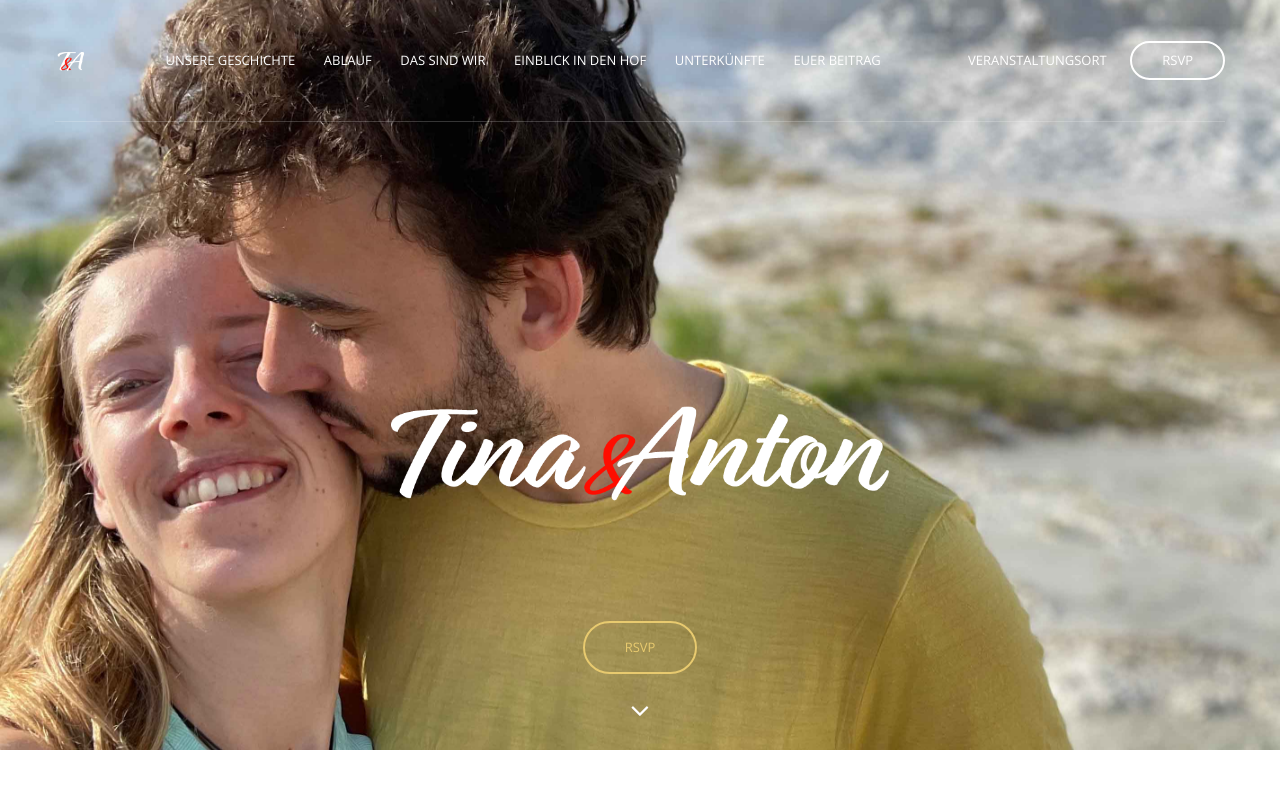
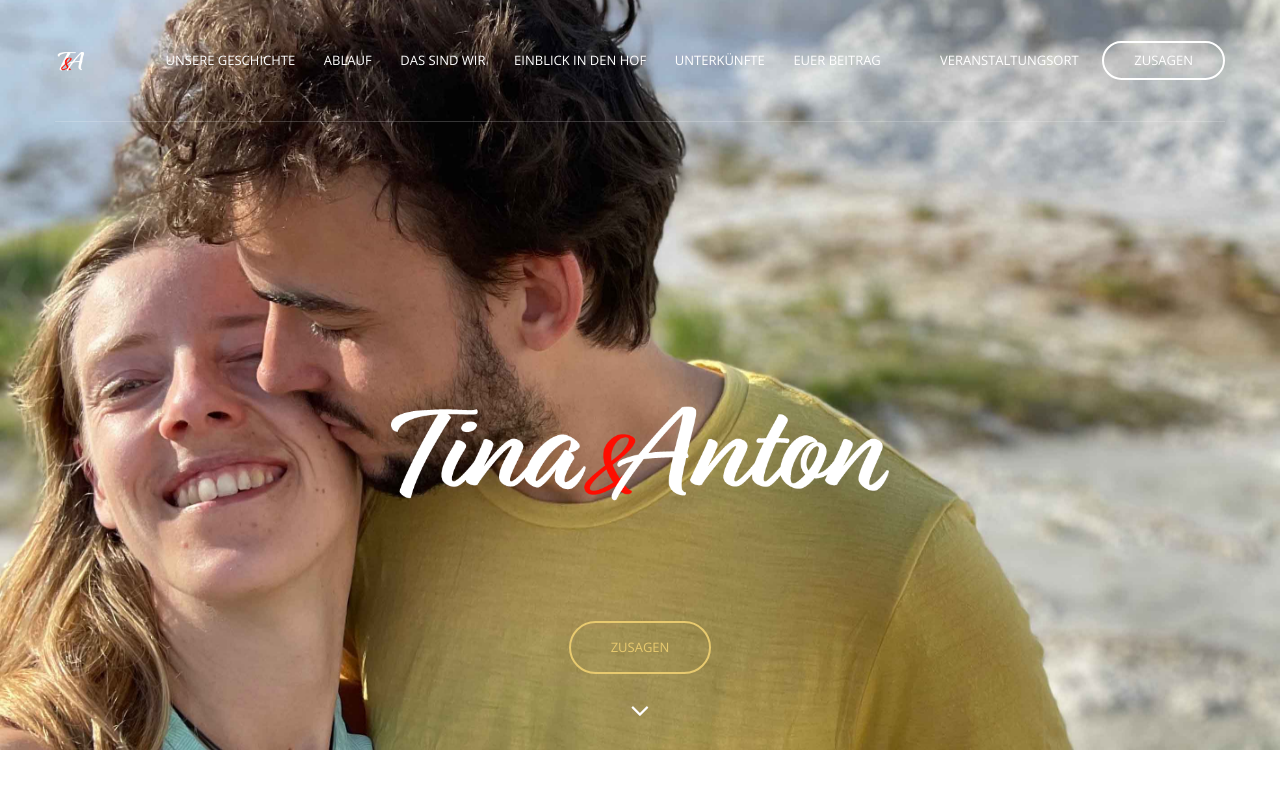
Before and after one commit to 80AAFF/wedding-website, a website: page index.html in a window 1280 px wide. Shown: the top 800 px of the page. Drawn offline with nearby package versions, Linux system fonts and the light colour scheme; some packages are replaced by stand-ins of ours; files whose address does not match are found by name.

Commit message:
fix/change-rsvp-wording

```diff
--- a/index.html
+++ b/index.html
@@ -82,7 +82,7 @@
                         </ul>
                         <ul class="member-actions">
                             <li><a href="#map" class="login">Veranstaltungsort</a></li>
-                            <li><a href="#rsvp" class="btn-white btn-small">RSVP</a></li>
+                            <li><a href="#rsvp" class="btn-white btn-small">Zusagen</a></li>
                         </ul>
                     </nav>
                 </div>
@@ -103,7 +103,7 @@
         <div class="row">
             <div class="col-sm-4 hidden-xs"></div>
             <div class="text-center col-sm-4 hidden-xs"><a href="#rsvp"
-                                                           class="btn btn-accent btn-large rsvp-btn">RSVP</a></div>
+                                                           class="btn btn-accent btn-large rsvp-btn">Zusagen</a></div>
             <div class="col-sm-4 hidden-xs"></div>
         </div>
     </div>
```
